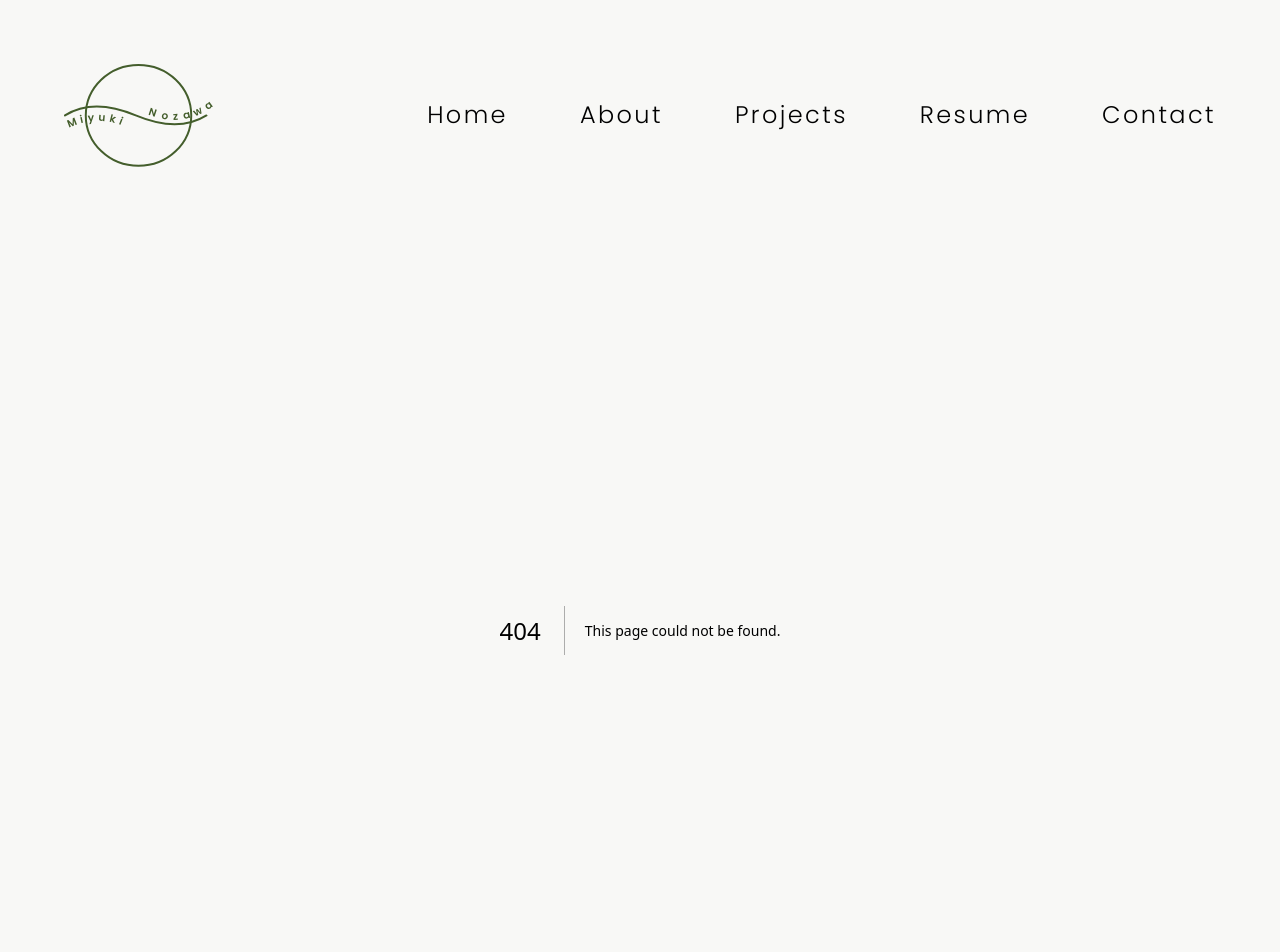
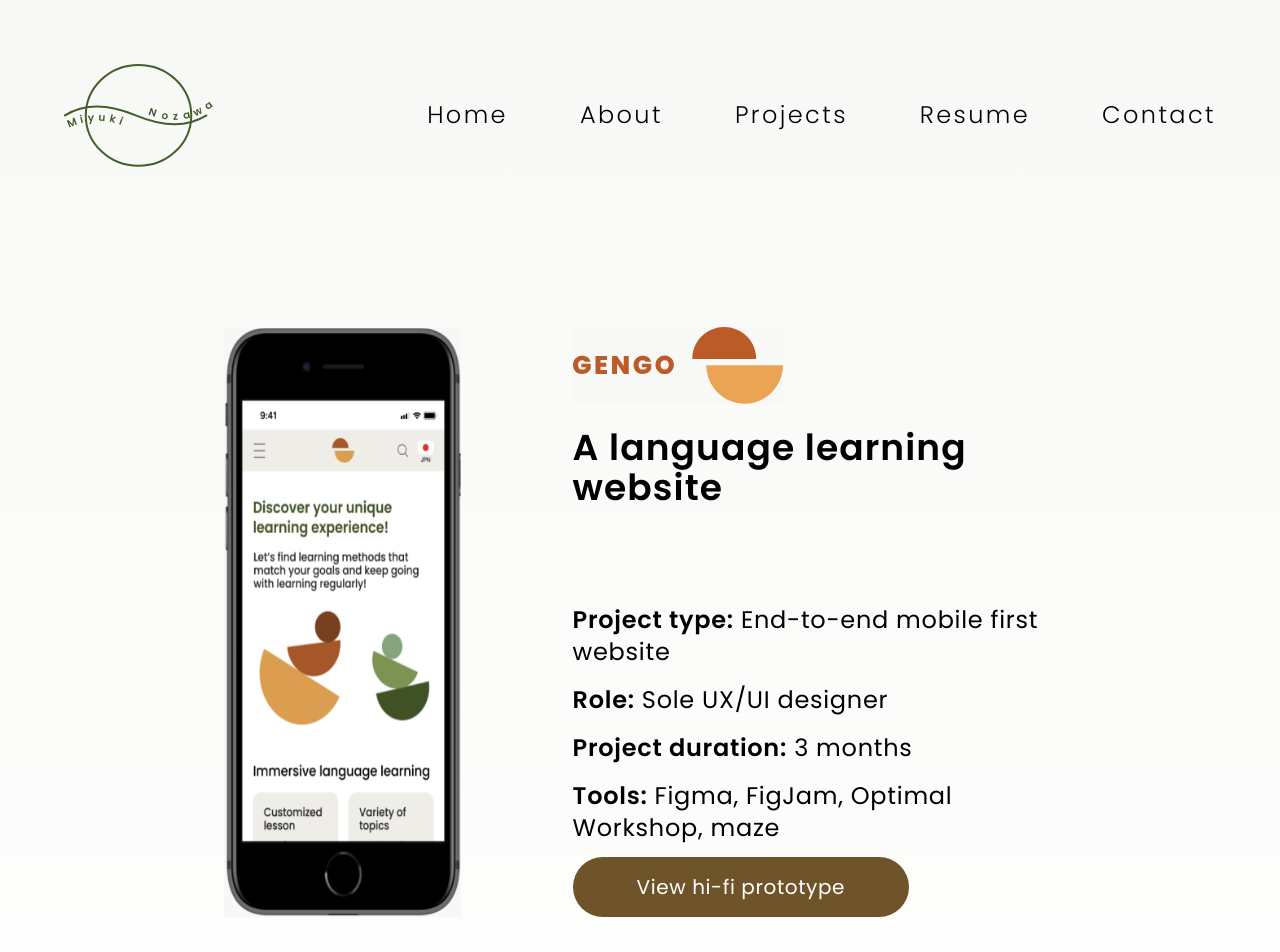
Before and after one commit to Miyuki-Nozawa/Miyuki-Nozawa.github.io, a Next.js app: page /projects/gengo in a window 1280 px wide. Before the commit this address had no page. Shown: the top 952 px of the page. Built offline with nearby package versions, Linux system fonts and the light colour scheme.

Commit message:
project hero

```diff
--- /dev/null
+++ b/src/app/components/project-hero.tsx
@@ -0,0 +1,54 @@
+import Image from "next/image";
+import Link from "next/link";
+
+export default function ProjectHero({
+  name,
+  img,
+  logo,
+  header,
+  projectType,
+  role,
+  projectDuration,
+  tools,
+}: {
+  name: string;
+  img: string;
+  logo: string;
+  header: string;
+  projectType: string;
+  role: string;
+  projectDuration: string;
+  tools: string;
+}) {
+  return (
+    <div className="flex px-56 py-24 space-x-28">
+      <div className="relative w-[291px] h-[590px]">
+        <Image alt={name} src={img} fill={true} />
+      </div>
+      <div className="flex flex-col">
+        <Image alt={name} src={logo} width={210} height={77} className="pb-6" />
+        <div className="text-4xl font-bold tracking-.03em mb-24">{header}</div>
+        <div className="space-y-4">
+          <div className="text-2xl tracking-.03em">
+            <b className="font-semibold">Project type:</b> {projectType}
+          </div>
+          <div className="text-2xl tracking-.03em">
+            <b className="font-semibold">Role:</b> {role}
+          </div>
+          <div className="text-2xl tracking-.03em">
+            <b className="font-semibold">Project duration:</b> {projectDuration}
+          </div>
+          <div className="text-2xl tracking-.03em">
+            <b className="font-semibold">Tools:</b> {tools}
+          </div>
+        </div>
+        <Link
+          href=""
+          className="w-fit mt-auto px-16 py-4 rounded-[4rem] bg-brown text-white text-xl tracking-.03em"
+        >
+          View hi-fi prototype
+        </Link>
+      </div>
+    </div>
+  );
+}
--- /dev/null
+++ b/src/app/projects/gengo/page.tsx
@@ -0,0 +1,21 @@
+import ProjectHero from "@/app/components/project-hero";
+import Image from "next/image";
+import Link from "next/link";
+
+export default function Gengo() {
+  return (
+    <div>
+      {/* Case-study hero */}
+      <ProjectHero
+        name="Gengo"
+        img="/gengo/hero.png"
+        logo="/gengo/logo.svg"
+        header="A language learning website"
+        projectType="End-to-end mobile first website"
+        role="Sole UX/UI designer"
+        projectDuration="3 months"
+        tools="Figma, FigJam, Optimal Workshop, maze"
+      />
+    </div>
+  );
+}
--- a/tailwind.config.ts
+++ b/tailwind.config.ts
@@ -18,6 +18,7 @@ const config: Config = {
         base: "#F8F8F6",
         green: "#556C3F",
         dark: "#222222",
+        brown: "#705429",
       },
       letterSpacing: {
         ".03em": "0.03em",
```
Also changed, not shown: public/gengo/hero.png (added), public/gengo/logo.svg (added).
